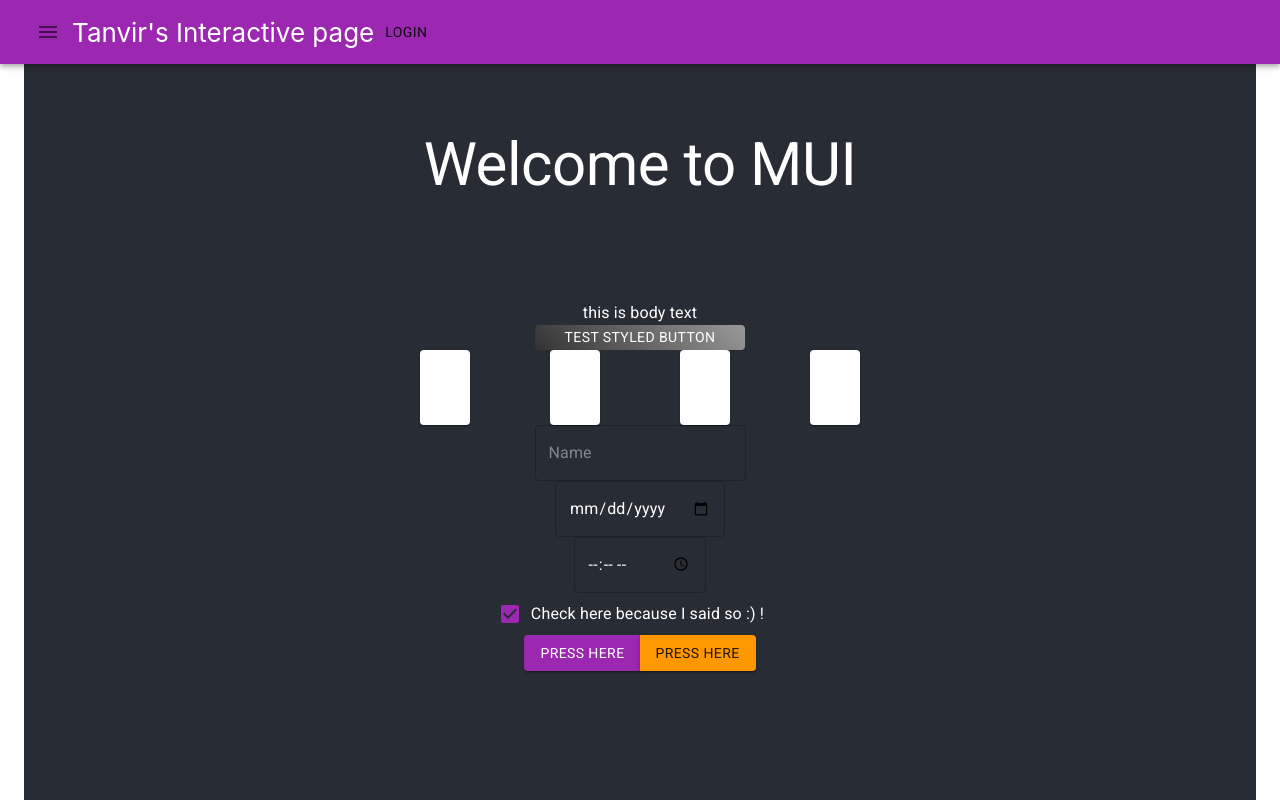
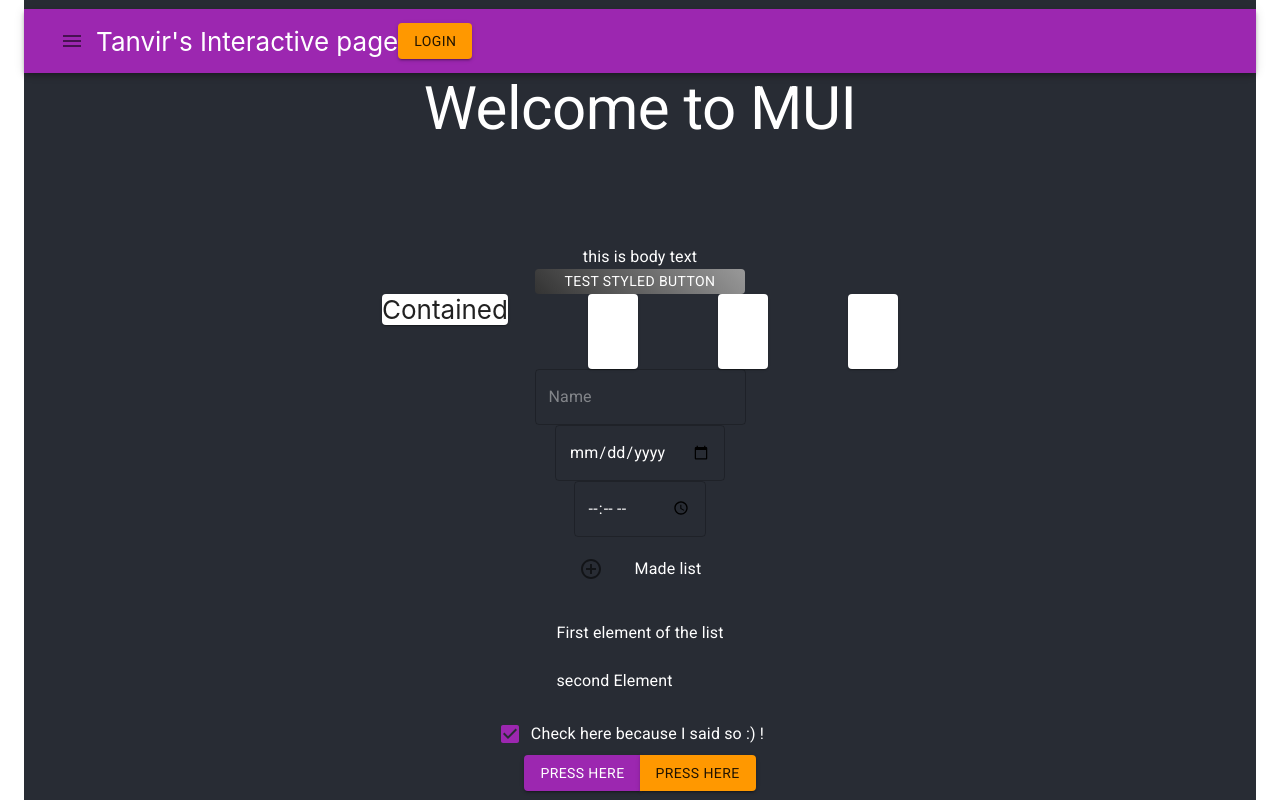
Before and after one commit to dartmouth-cs98/hack-a-thing-21f-1-tislam, a React (Create React App) app: page / in a window 1280 px wide. Built offline with nearby package versions, Linux system fonts and the light colour scheme.

Commit message:
Added list components

```diff
--- a/src/App.js
+++ b/src/App.js
@@ -18,6 +18,14 @@ import AppBar  from '@material-ui/core/AppBar';
 import  Toolbar  from '@material-ui/core/Toolbar';
 import  IconButton  from '@material-ui/core/IconButton';
 import  MenuIcon  from '@material-ui/icons/Menu';
+import List from '@material-ui/core/List'
+import { ListItem } from '@material-ui/core';
+import { ListItemIcon } from '@material-ui/core';
+import { ListItemText } from '@material-ui/core';
+import { AddCircleOutlineOutlined } from '@material-ui/icons'
+
+
+
 
 
 function CheckBoxExample() {
@@ -75,13 +83,20 @@ function ButtonStyled() {
   return <Button className = {classes.root}>Test Styled Button </Button>
 }
 
+
 function App() {
+  const menuItems =[
+      {
+        text: 'Made list ',
+        icon: <AddCircleOutlineOutlined color = " secondary" />
+      }
+  ]
   return (
     <ThemeProvider theme = {theme}>
       <Container maxWidth = "lg">
         <div className="App">
           <header className="App-header">
-            <AppBar color = "secondary" >
+            <AppBar color = "secondary" position = "sticky" >
               <div>
                 <Toolbar>
                   <IconButton>
@@ -90,7 +105,7 @@ function App() {
                   <Typography variant= "H6">
                     Tanvir's Interactive page
                   </Typography>
-                  <Button>
+                  <Button href="https://www.youtube.com/watch?v=vyJU9efvUtQ&t=866s" variant = "contained" color = "primary">
                     Login
                   </Button>
                 </Toolbar>
@@ -107,8 +122,8 @@ function App() {
           <ButtonStyled/>
 
           <Grid container spacing = {10} justify = "center">
-            <Grid item>
-              <Paper style = {{height: 75, width: 50, }}/>
+            <Grid item >
+              <Paper>Contained</Paper>
             </Grid>
             <Grid item>
               <Paper style = {{height: 75, width: 50, }}/>
@@ -120,6 +135,7 @@ function App() {
               <Paper style = {{height: 75, width: 50, }}/>
             </Grid>
           </Grid>
+
           <TextField
               variant = "outlined"
               color = "primary"
@@ -136,7 +152,33 @@ function App() {
               color = "secondary"
               type = "time"
             />
-            <CheckBoxExample />
+          <List>
+          {menuItems.map(item => (
+            <ListItem
+              key = {item.text}
+            >
+              <ListItemIcon> {item.icon}</ListItemIcon>
+              <ListItemText primary = {item.text}/>
+            </ListItem>
+
+          ))}
+          </List>
+
+          <List>
+            <ListItem>
+              <ListItemText primary = "First element of the list"/>
+
+            </ListItem>
+            <ListItem>
+              <ListItemText primary = "second Element"/>
+
+            </ListItem>
+          </List>
+
+
+
+
+          <CheckBoxExample />
             <ButtonGroup>
             <Button href="https://www.youtube.com/watch?v=dQw4w9WgXcQ" variant = "contained" color = "secondary">
               Press Here
```
